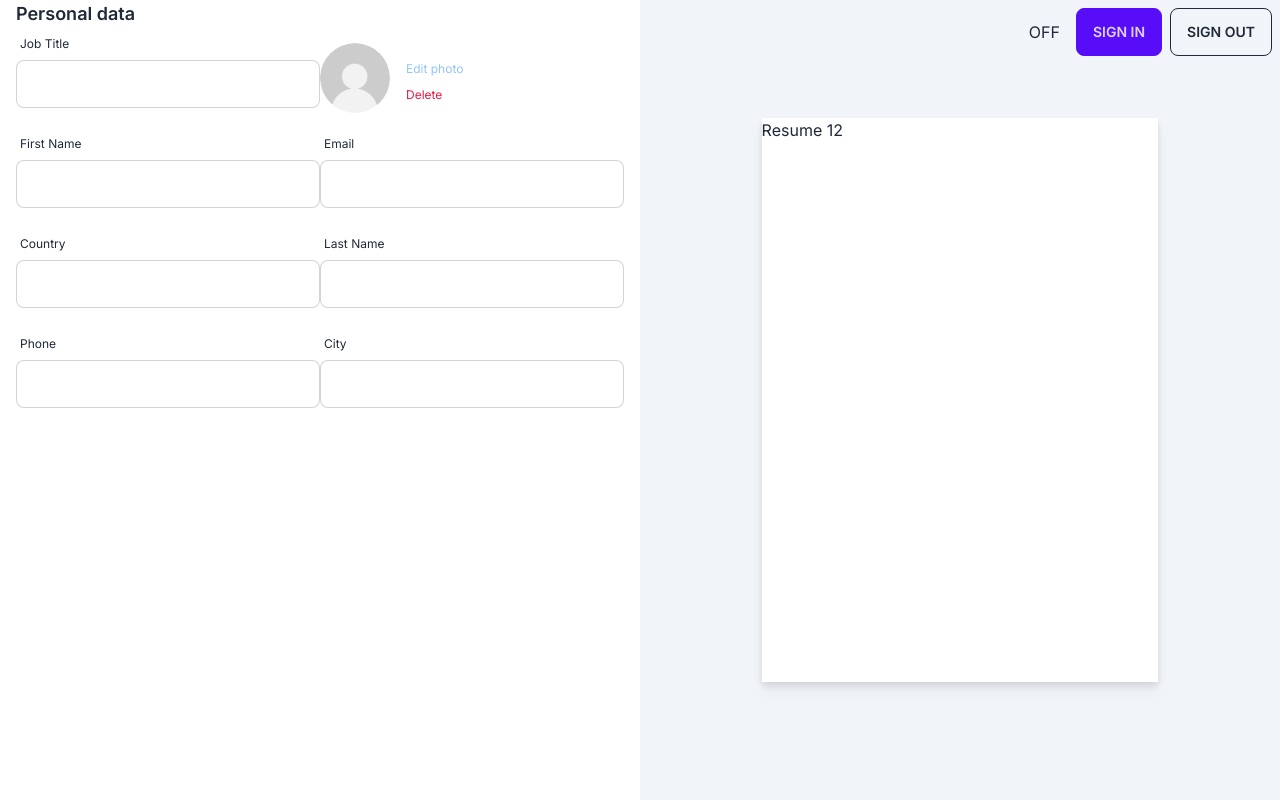
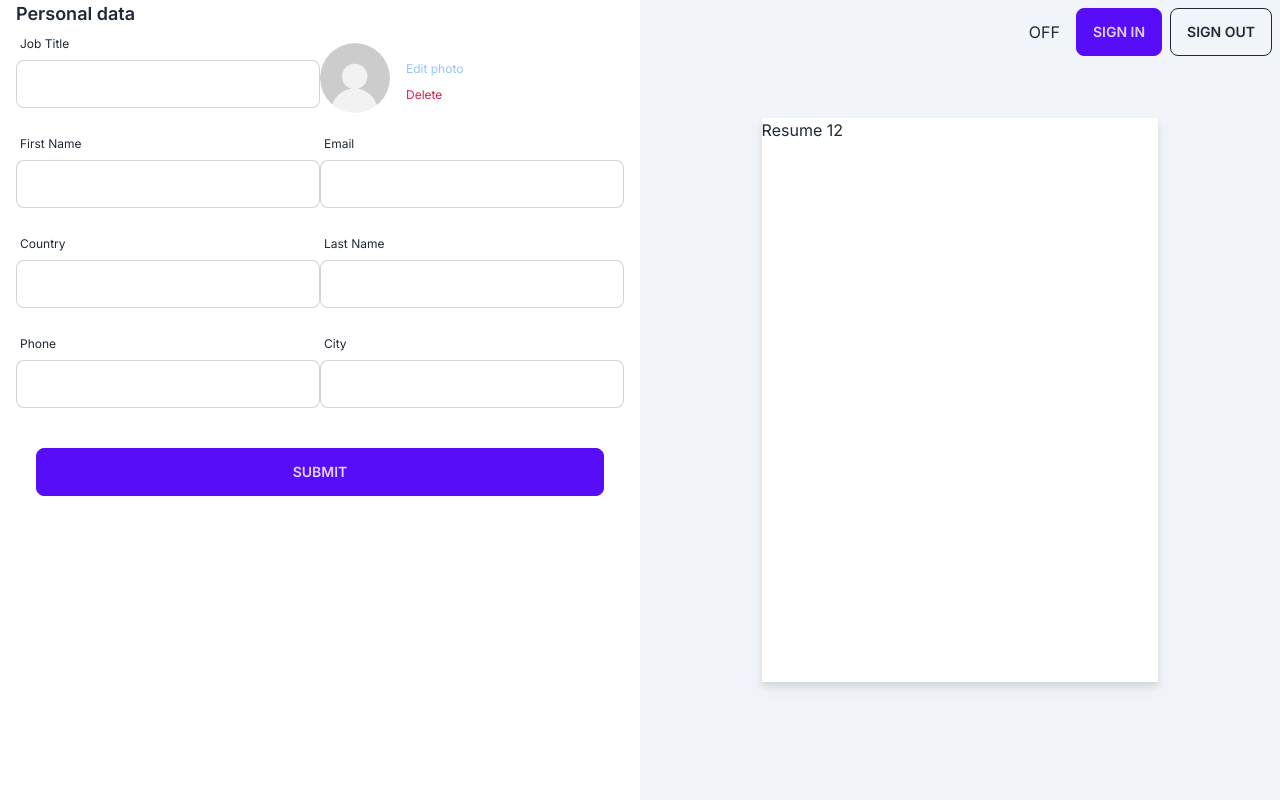
Before and after one commit to krzysztofpodmokly/fluffy-robot, a Next.js app: page / in a window 1280 px wide. Built offline with nearby package versions, Linux system fonts and the light colour scheme; no server answers.

Commit message:
Zustand and react-hook-form

```diff
--- a/components/form/Form.tsx
+++ b/components/form/Form.tsx
@@ -1,31 +1,44 @@
 'use client'
 
-import useBearStore from '@/store/store';
+import useBearStore from '@/store';
+import { useForm, SubmitHandler } from 'react-hook-form';
 
 import ImageUpload from '../imageUpload/ImageUpload';
 
+type Inputs = {
+  jobTitle: string;
+};
+
 const Form = () => {
-  const jobTitle = useBearStore<any>((state: any) => state.formData.jobTitle);
+  const { register, handleSubmit, watch, formState: { errors } } = useForm<Inputs>();
+
+  // const jobTitle = useBearStore<any>((state: any) => state.formData.jobTitle);
   const updateJob = useBearStore((state: any) => state.updateJob)
 
-  const handleSubmit = (event: React.ChangeEvent<HTMLFormElement>) => {
-    event.preventDefault();
-  }
+  const onSubmit: SubmitHandler<Inputs> = data => console.log(data);
 
-  const handleInputChange = (event: React.ChangeEvent<HTMLInputElement>) => {
-    updateJob(event.target.value)
-  }
+
+  // const handleInputChange = (event: React.ChangeEvent<HTMLInputElement>) => {
+  //   updateJob(event.target.value)
+  // }
 
   return <>
-    <form className="form-control w-full container px-4" onSubmit={handleSubmit}>
-      <h2 className="text-lg  font-semibold">Personal data {jobTitle}</h2>
+    <form className="form-control w-full container px-4" onSubmit={handleSubmit(onSubmit)}>
+      <h2 className="text-lg  font-semibold">Personal data</h2>
 
       <div className="grid grid-cols-2">
         <div className="mb-5">
           <label className="label">
             <span className="label-text-alt">Job Title</span>
           </label>
-          <input type="text" onChange={handleInputChange} value={jobTitle} className="input input-bordered w-full max-w-xs" />
+          {/* <input type="text" onChange={handleInputChange} value={jobTitle} className="input input-bordered w-full max-w-xs" /> */}
+          <input {...register('jobTitle', {
+            required: true, // works after submit
+            onChange: () => {
+              updateJob(watch('jobTitle'))
+            }
+          })} className="input input-bordered w-full max-w-xs" />
+          {errors.jobTitle && <span>This field is required</span>}
         </div>
         <ImageUpload />
 
@@ -71,7 +84,7 @@ const Form = () => {
           <input type="text" className="input input-bordered w-full max-w-xs" />
         </div>
       </div>
-      {/* <button className="btn btn-primary m-5" type='submit'>Submit</button> */}
+      <button className="btn btn-primary m-5" type='submit'>Submit</button>
     </form>
   </>
 }
--- a/components/resume/Resume.tsx
+++ b/components/resume/Resume.tsx
@@ -1,12 +1,18 @@
+'use client';
+
+import useBearStore from '@/store';
 import styles from './Resume.module.css'
 
 type Format = 'A4' | 'A6'
 
 const Resume = ({ format }: { format: Format }) => {
+  const jobTitle = useBearStore((state: any) => state.formData.jobTitle)
+
   return (
     <div className='bg-slate-100 h-screen flex'>
       <div className={`${styles.page} ${format === 'A4' ? styles.pageA4 : styles.pageA6}`}>
         Resume 12
+        {jobTitle}
       </div>
     </div>
   )
--- a/package.json
+++ b/package.json
@@ -23,6 +23,7 @@
     "puppeteer": "^21.1.0",
     "react": "18.2.0",
     "react-dom": "18.2.0",
+    "react-hook-form": "^7.45.4",
     "tailwindcss": "3.3.3",
     "typescript": "5.1.6",
     "zustand": "^4.4.1"
```
Also changed, not shown: store/index.ts (renamed from store/store.ts), 1 other file (tests, documents, lock files or other folders).
